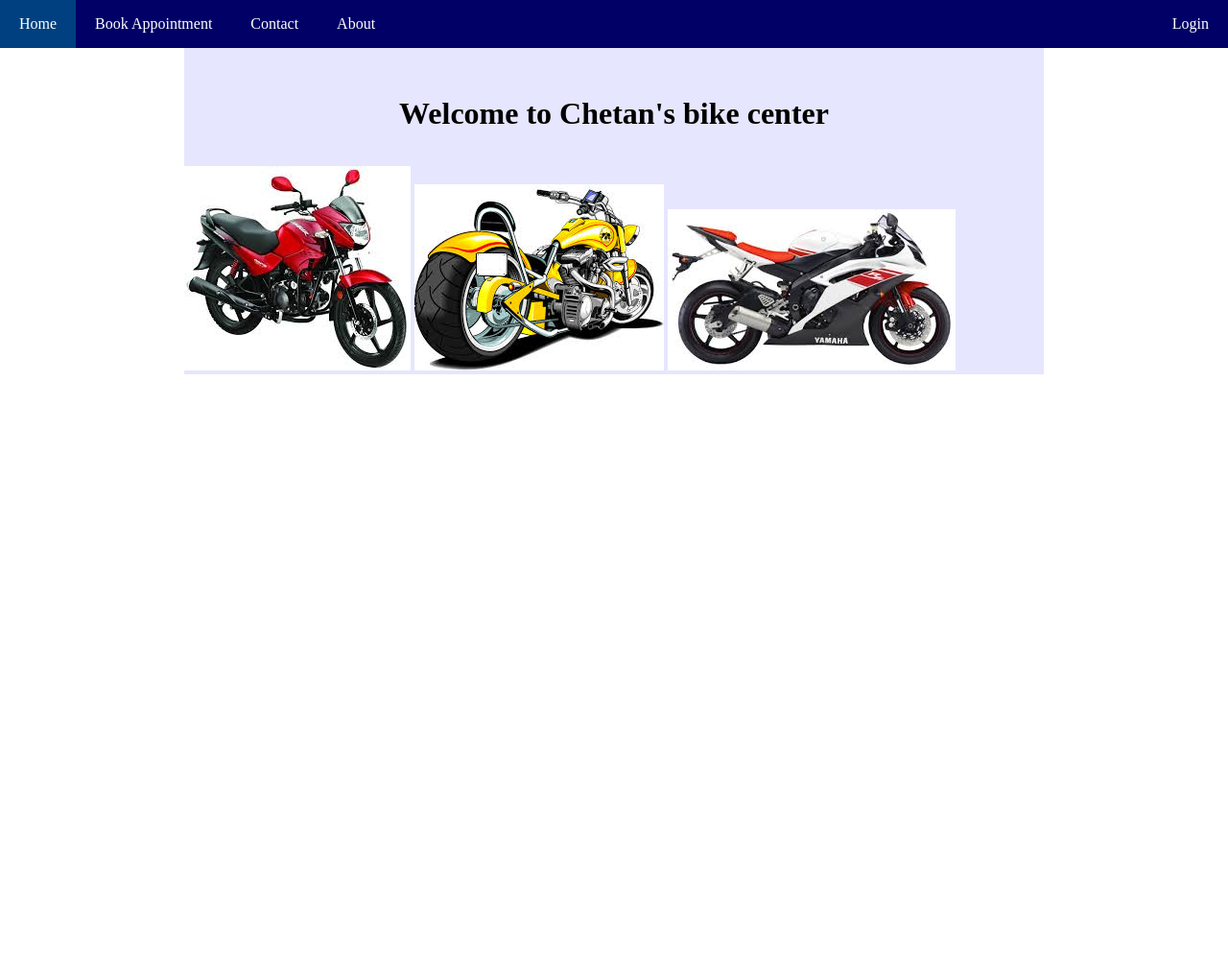
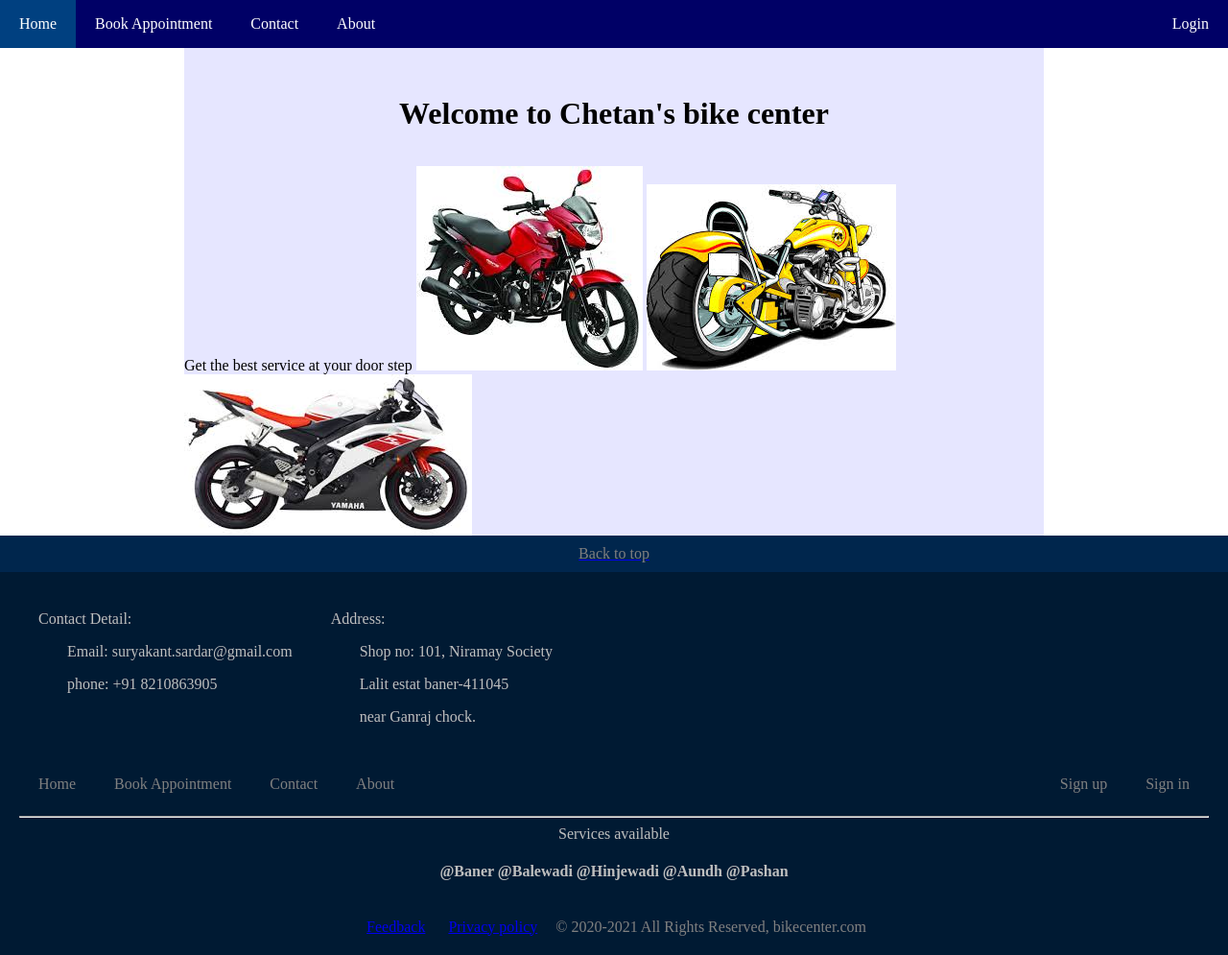
Before and after one commit to sskant786/onlineBikeService, a PHP site: page /bike_home_page.html in a window 1280 px wide. Shown: the whole page at 96% size. Before the commit the page ends 390 px from the top, so only its background shows below. Run offline with PHP 8.4, Linux system fonts and the light colour scheme.

Commit message:
Created footer

```diff
--- a/bike_home_page.html
+++ b/bike_home_page.html
@@ -5,9 +5,16 @@
 <style>
 
 </style>
+<script>
+// When the user clicks on the button, scroll to the top of the document
+function topFunction() {
+  document.body.scrollTop = 0; // For Safari
+  document.documentElement.scrollTop = 0; // For Chrome, Firefox, IE and Opera
+}
+</script>
 </head>
 <body>
-	<ul>
+	<ul class="top-menu">
 		<li><a class="active" href="#home">Home</a></li>
 		<li><a href="#appointment">Book Appointment</a></li>
 		<li><a href="#contact">Contact</a></li>
@@ -16,10 +23,52 @@
 	</ul>
 	<div class="center-content">
 		<h1>Welcome to Chetan's bike center</h1><br><br>
+		<span>Get the best service at your door step</span>
 		<img src="bike_images/plsr1.jpg">
 		<img src="bike_images/bike2.jpg">
 		<img src="bike_images/bike3.jpg">
 	</div>
 
+	<!-- footer of the page -->
+	<div class="footer">
+	  <a href="#"><div class="footer-top" onclick="topFunction()">
+		<span>Back to top</span>
+	  </div></a>
+	  <div class="footer-bottom">
+		<ul>
+		  <li>
+		    <div class="footer-contact">
+		      Contact Detail:<br>
+		      <p>Email: suryakant.sardar@gmail.com</p>
+		      <p>phone: +91 8210863905</p>
+		    </div>
+		  </li>
+		  <li>
+		    <div class="footer-contact">
+		      Address:<br>
+		      <p>Shop no: 101, Niramay Society</p>
+		      <p>Lalit estat baner-411045</p>
+		      <p>near Ganraj chock.</p>
+		    </div>
+		  </li>
+		</ul>
+		<ul>
+		  <li><a href="#home">Home</a></li>
+		  <li><a href="#appointment">Book Appointment</a></li>
+		  <li><a href="#contact">Contact</a></li>
+		  <li><a href="#about">About</a></li>
+		  <li style="float:right"><a href="#login">Sign in</a></li>
+		  <li style="float:right"><a href="#register">Sign up</a></li>
+		</ul>
+		<hr>
+		<div>
+		  Services available <h4>@Baner @Balewadi @Hinjewadi @Aundh @Pashan</h4>
+		  <br>
+		  <a style="margin: 10px" href="#feedback">Feedback</a>
+		  <a style="margin: 10px"href="#policy">Privacy policy</a>
+		  <span>© 2020-2021 All Rights Reserved, bikecenter.com</span>
+		</div>
+	  </div>
+	</div>
 </body>
 </html>
--- a/css/bike_home.css
+++ b/css/bike_home.css
@@ -7,7 +7,15 @@ ul {
   margin: 0;
   padding: 0;
   overflow: hidden;
+}
+.top-menu {
   background-color: #000066;
+}
+.top-menu li a:hover {
+  background-color: #004080;
+}
+.footer ul li a {
+  color: gray;
 }
 li {
   float: left;
@@ -19,9 +27,6 @@ li a {
   padding: 16px 20px;
   text-decoration: none;
 }
-li a:hover {
-  background-color: #004080;
-}
 h1 {
   text-align: center;
   margin-block-start: 0px;
@@ -30,10 +35,41 @@ h1 {
   margin-inline-end: 0px;
   font-weight: bold;
 }
+.footer span {
+  text-align: center;
+  margin: 5px;
+  color: gray;
+}
 .center-content {
   margin-left: 15%;
   margin-right: 15%;
   padding-top: 50px;
   background-color: #e6e6ff;
-
 }
+.footer-top {
+  background-color: #00264d;
+  text-align: center;
+  display: block;
+  color: #bfbfbf;
+  padding: 10px;
+}
+.footer-bottom {
+  background-color: #001a33;
+  text-align: center;
+  display: block;
+  color: #bfbfbf;
+  padding: 20px;
+}
+.footer-contact {
+  text-align: left;
+  display: block;
+  color: #bfbfbf;
+  padding: 20px;
+}
+.footer-contact p {
+  margin-left: 30px;
+}
+.icon-img {
+  height: 30px;
+  width: 35px;
+}
```
Also changed, not shown: images/icons/email.png (added), images/icons/email_1.png (added), images/icons/phone.png (added).
